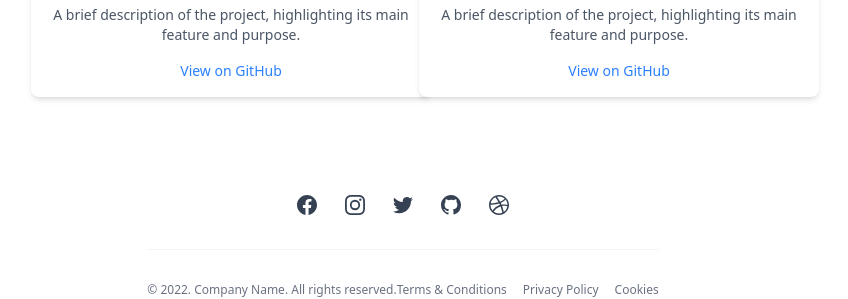
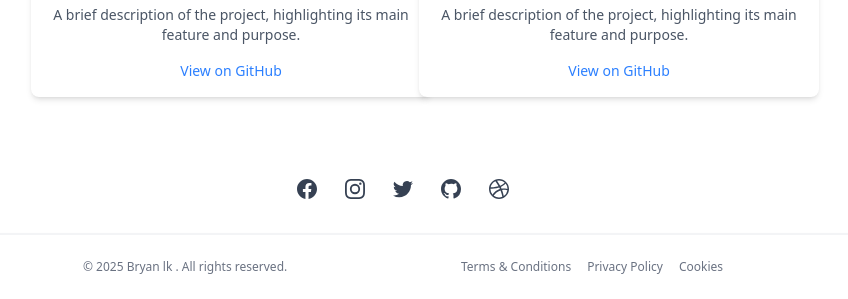
Before and after one commit to Bryan-lk4/Data-Analyse-Portfolio, a plain HTML site: page index.html in a window 1280 px wide. Shown: the part 1296-1595 px from the top of the page, without its empty margins (237-1085 px from the left). Drawn offline with nearby package versions, Linux system fonts and the light colour scheme.

Commit message:
update footer

```diff
--- a/index.html
+++ b/index.html
@@ -159,7 +159,8 @@
         - @tailwindcss/forms
     -->
 
-    <footer class="bg-white">
+  </div>
+  <footer class="bg-white w-full mt-20">
 
 
     <ul class=" flex justify-center gap-6 lg:col-span-5">
@@ -224,9 +225,9 @@
     </ul>
 
 
-      <div class="mt-8 border-t border-gray-100 pt-8">
-        <div class="sm:flex sm:justify-between">
-          <p class="text-xs text-gray-500">&copy; 2022. Company Name. All rights reserved.</p>
+    <div class="mt-8 border-t-2 w-full flex items-center justify-center  border-gray-100  shadow-md lg:h-16 h-auto py-8 ">
+      <div class="w-1/2 sm:flex sm:justify-between flex ">
+        <p class="text-xs text-gray-500">&copy; 2025 Bryan lk . All rights reserved.</p>
 
         <ul class="mt-8 flex flex-wrap justify-start gap-4 text-xs sm:mt-0 lg:justify-end">
           <li>
@@ -244,7 +245,6 @@
       </div>
     </div>
   </footer>
-  </div>
 
 </body>
 
```
Also changed, not shown: 1 other file. Lines whose indentation alone changed are shown as unchanged.
